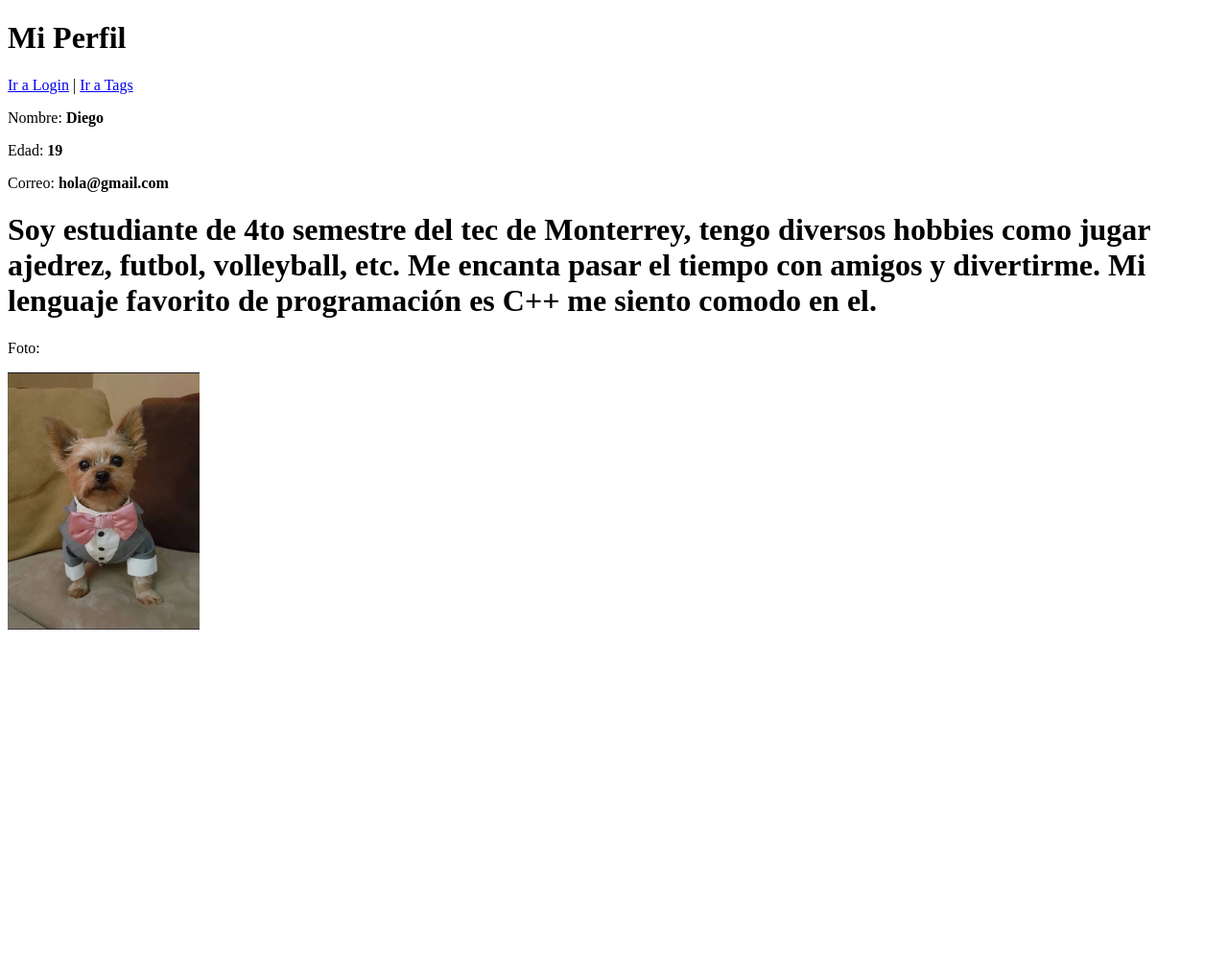
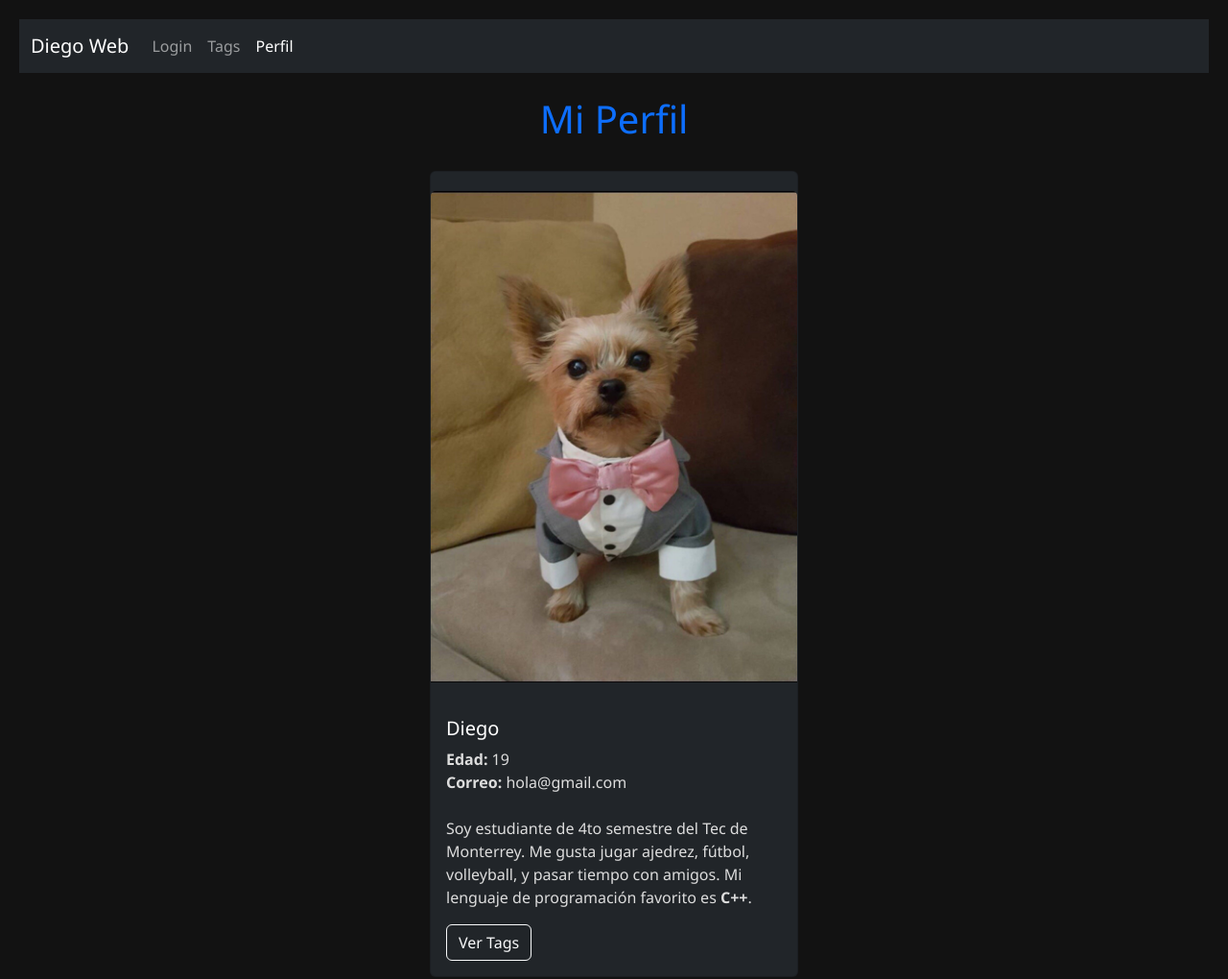
Before and after one commit to diegogarciagzz/PrimerHTML, a website: page public/profile.html in a window 1280 px wide. Shown: the whole page at 96% size. Before the commit the page ends 800 px from the top, so only its background shows below. Drawn offline with nearby package versions, Linux system fonts and the light colour scheme.

Commit message:
Practica CSS

```diff
--- a/public/profile.html
+++ b/public/profile.html
@@ -1,27 +1,43 @@
-
-
 <!DOCTYPE html>
 <html>
 <head>
   <meta charset="UTF-8">
   <title>Perfil</title>
+  <link href="https://cdn.jsdelivr.net/npm/bootstrap@5.3.3/dist/css/bootstrap.min.css" rel="stylesheet">
+  <link rel="stylesheet" href="../public/styles/styles.css">
 </head>
 <body>
+  <nav class="navbar navbar-expand-lg navbar-dark bg-dark mb-4">
+    <div class="container-fluid">
+      <a class="navbar-brand" href="index.html">Diego Web</a>
+      <div class="collapse navbar-collapse">
+        <ul class="navbar-nav me-auto">
+          <li class="nav-item"><a class="nav-link" href="index.html">Login</a></li>
+          <li class="nav-item"><a class="nav-link" href="tags.html">Tags</a></li>
+          <li class="nav-item"><a class="nav-link active" href="profile.html">Perfil</a></li>
+        </ul>
+      </div>
+    </div>
+  </nav>
+
   <header>
     <h1>Mi Perfil</h1>
   </header>
-  <nav>
-    <a href="index.html">Ir a Login</a> |
-    <a href="tags.html">Ir a Tags</a>
-  </nav>
-  <p>Nombre: <strong>Diego</strong></p>
-  <p>Edad: <strong>19</strong></p>
-  <p>Correo: <strong>hola@gmail.com</strong></p>
-  <h1>Soy estudiante de 4to semestre del tec de Monterrey,
-    tengo diversos hobbies como jugar ajedrez, futbol, volleyball, etc.
-  Me encanta pasar el tiempo con amigos y divertirme. Mi lenguaje favorito de programación es C++ me siento
-comodo en el. </h1>
-  <p>Foto:</p>
-  <img src="/public/src/f30df3d60abf3adf8ee3d0d8a999f1ce.jpg" alt="Foto de perfil" width="200">
+
+  <div class="container d-flex justify-content-center">
+    <div class="card text-bg-dark" style="width: 24rem;">
+      <img src="/public/src/f30df3d60abf3adf8ee3d0d8a999f1ce.jpg" class="card-img-top" alt="Foto de perfil">
+      <div class="card-body">
+        <h5 class="card-title">Diego</h5>
+        <p class="card-text">
+          <strong>Edad:</strong> 19 <br>
+          <strong>Correo:</strong> hola@gmail.com <br><br>
+          Soy estudiante de 4to semestre del Tec de Monterrey. Me gusta jugar ajedrez, fútbol, volleyball, y pasar tiempo con amigos.
+          Mi lenguaje de programación favorito es <strong>C++</strong>.
+        </p>
+        <a href="tags.html" class="btn btn-outline-light">Ver Tags</a>
+      </div>
+    </div>
+  </div>
 </body>
 </html>
--- /dev/null
+++ b/public/styles/styles.css
@@ -0,0 +1,30 @@
+body {
+    background-color: #121212;
+    color: #f1f1f1;
+    font-family: 'Segoe UI', Tahoma, Geneva, Verdana, sans-serif;
+    padding: 20px;
+  }
+
+  header {
+    text-align: center;
+    margin-bottom: 30px;
+  }
+
+  h1, h2, h3, h4 {
+    color: #0d6efd;
+  }
+
+  p {
+    color: #ddd;
+  }
+
+  a {
+    color: #0d6efd;
+  }
+
+  img {
+    display: block;
+    margin: 20px auto;
+    max-width: 100%;
+    height: auto;
+  }
```
Also changed, not shown: public/index.html (+34 -15 lines), public/tags.html (+28 -14 lines).
